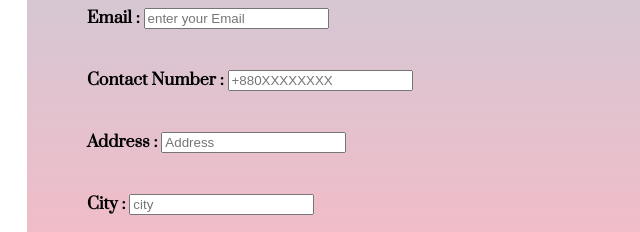
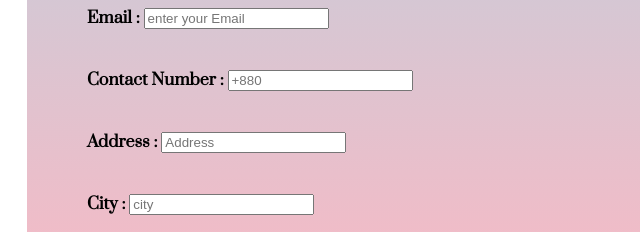
Before and after one commit to mizanulislampanna/assignment-repo, a plain HTML site: page index.html in a window 1280 px wide. Shown: the part 2871-3103 px from the top of the page, 613-1253 px from the left. Drawn offline with Linux system fonts and the light colour scheme.

Commit message:
correction

```diff
--- a/index.html
+++ b/index.html
@@ -113,8 +113,8 @@
                     </div>
                     <div class="email label"><label for="Email">Email : </label><input placeholder="enter your Email"
                             type="email"></div>
-                    <div class="number label"><label for="number">Contact Number : </label><input
-                            placeholder="+880XXXXXXXX" type="number">
+                    <div class="number label"><label for="number">Contact Number : </label><input placeholder="+880"
+                            type="number">
                     </div>
                     <div class="address label"> <label for="address">Address : </label><input placeholder="Address"
                             type="text"></div>
```
